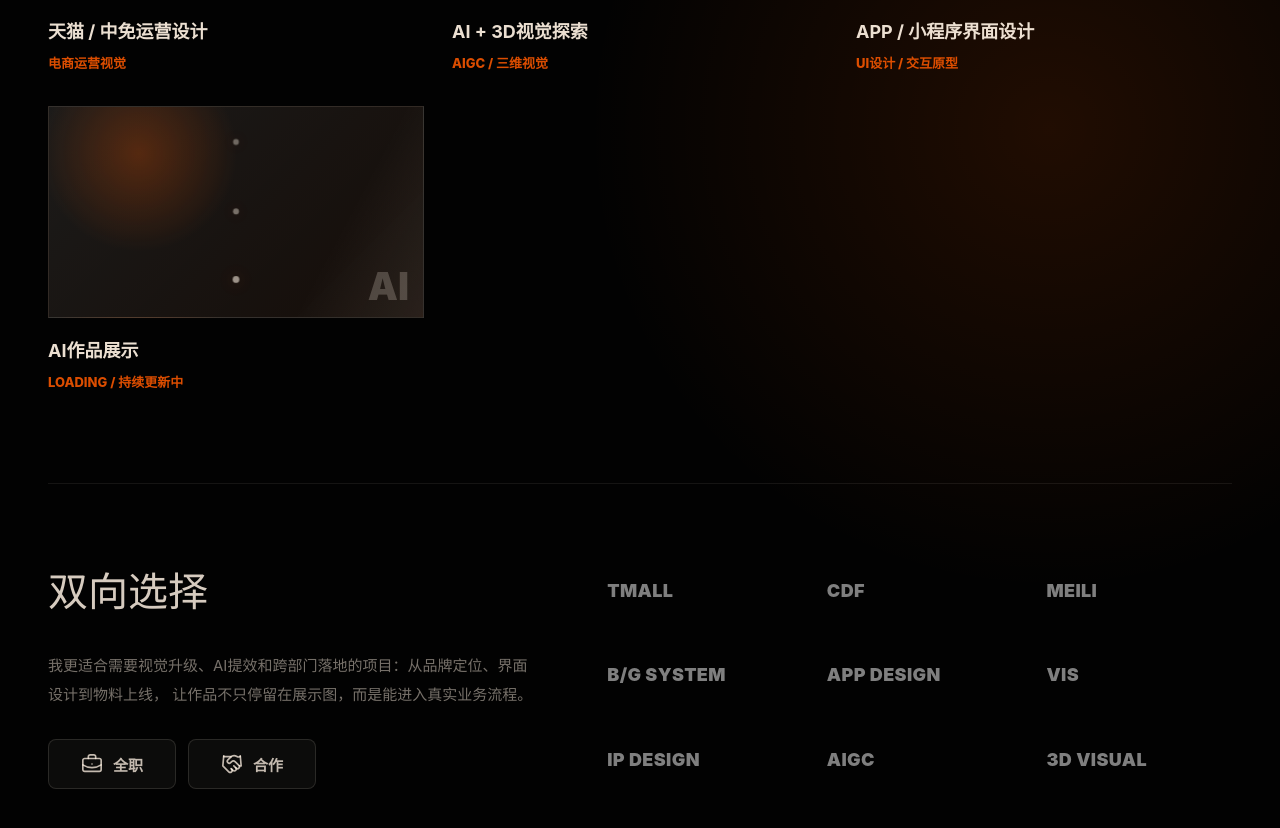
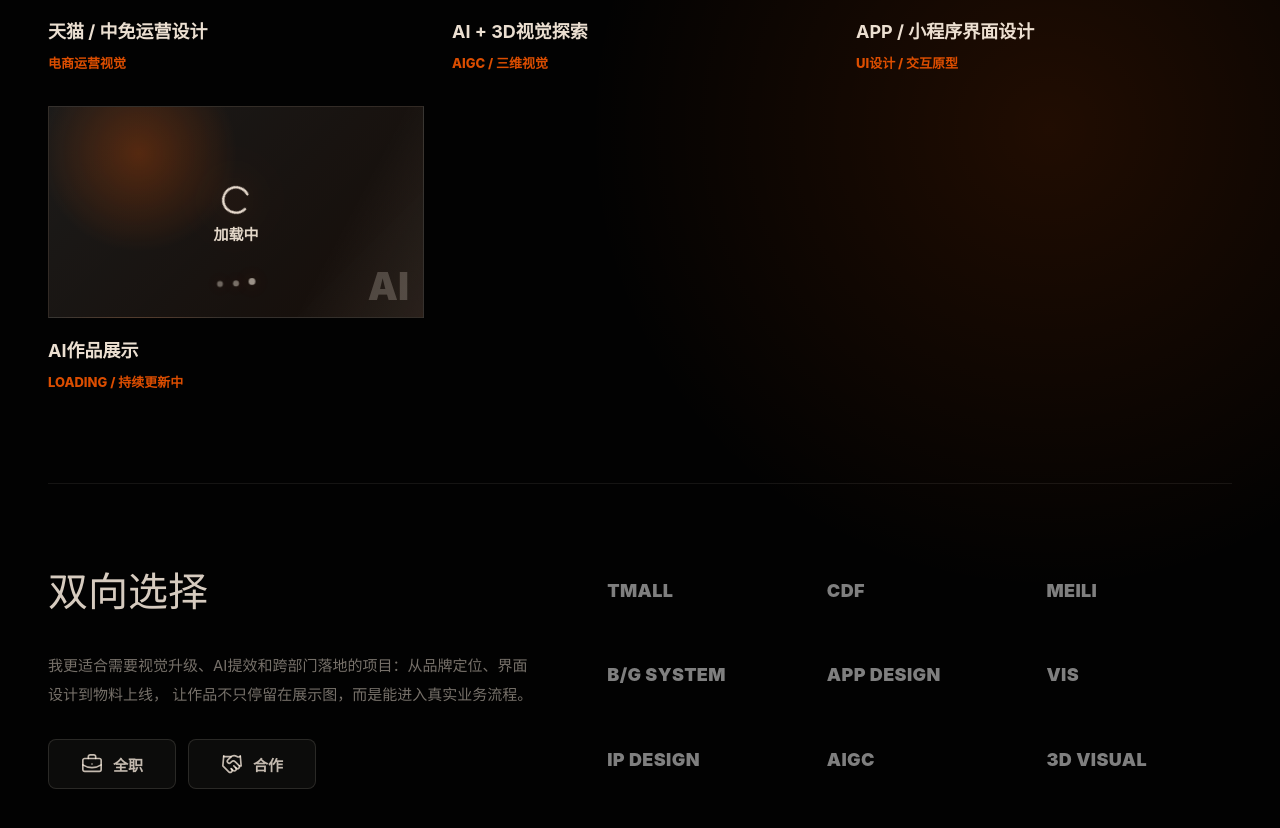
Before and after one commit to dgfherret-creator/web-design, a React (Vite) app: page / in a window 1280 px wide. Shown: the part 3916-4744 px from the top of the page. Built offline with nearby package versions, Linux system fonts and the light colour scheme.

Commit message:
add automatic mobile showcase paging

```diff
--- a/src/App.jsx
+++ b/src/App.jsx
@@ -1,4 +1,4 @@
-import { useEffect, useState } from 'react';
+import { useEffect, useRef, useState } from 'react';
 import {
   ArrowUpRight,
   BriefcaseBusiness,
@@ -6,6 +6,7 @@ import {
   Component,
   Grid3X3,
   Handshake,
+  LoaderCircle,
   Mail,
   MapPin,
   Menu,
@@ -700,7 +701,59 @@ function ProfileSection() {
 
 function ProjectsSection() {
   const [selectedFitChoice, setSelectedFitChoice] = useState(null);
+  const showcaseWallRef = useRef(null);
   const selectedFitMessage = fitChoices.find((choice) => choice.id === selectedFitChoice)?.message;
+
+  useEffect(() => {
+    const wall = showcaseWallRef.current;
+    if (!wall) return undefined;
+
+    const mobileQuery = window.matchMedia('(max-width: 900px)');
+    let timerId;
+    let currentIndex = 0;
+
+    const getCards = () => Array.from(wall.querySelectorAll('.showcase-card'));
+    const scrollToCard = (index) => {
+      const cards = getCards();
+      const card = cards[index];
+      if (!card) return;
+      currentIndex = index;
+      wall.scrollTo({
+        left: card.offsetLeft - wall.offsetLeft,
+        behavior: 'smooth',
+      });
+    };
+    const startAutoPaging = () => {
+      window.clearInterval(timerId);
+      if (!mobileQuery.matches) return;
+      timerId = window.setInterval(() => {
+        const cards = getCards();
+        if (cards.length < 2) return;
+        scrollToCard((currentIndex + 1) % cards.length);
+      }, 2800);
+    };
+
+    const syncFromManualScroll = () => {
+      const cards = getCards();
+      if (!cards.length) return;
+      const nearestIndex = cards.reduce((nearest, card, index) => {
+        const currentDistance = Math.abs(card.offsetLeft - wall.offsetLeft - wall.scrollLeft);
+        const nearestDistance = Math.abs(cards[nearest].offsetLeft - wall.offsetLeft - wall.scrollLeft);
+        return currentDistance < nearestDistance ? index : nearest;
+      }, currentIndex);
+      currentIndex = nearestIndex;
+    };
+
+    startAutoPaging();
+    wall.addEventListener('scroll', syncFromManualScroll, { passive: true });
+    mobileQuery.addEventListener('change', startAutoPaging);
+
+    return () => {
+      window.clearInterval(timerId);
+      wall.removeEventListener('scroll', syncFromManualScroll);
+      mobileQuery.removeEventListener('change', startAutoPaging);
+    };
+  }, []);
 
   return (
     <section className="projects-section section-screen section-stage" id="projects">
@@ -716,7 +769,7 @@ function ProjectsSection() {
           scrambleCharset="SHOWCASE0123456789AIUX"
         />
 
-        <div className="showcase-wall" aria-label="精选项目展示">
+        <div className="showcase-wall" aria-label="精选项目展示" ref={showcaseWallRef}>
           {projects.slice(0, 4).map((project, index) => (
             <article
               className={`showcase-card ${showcaseCards[index]}`}
@@ -764,9 +817,13 @@ function ProjectsSection() {
               >
                 {item.isLoading ? (
                   <div className="direction-loading-visual" aria-hidden="true">
-                    <span />
-                    <span />
-                    <span />
+                    <LoaderCircle className="direction-loading-icon" size={34} strokeWidth={1.7} />
+                    <strong>加载中</strong>
+                    <div className="direction-loading-dots">
+                      <span />
+                      <span />
+                      <span />
+                    </div>
                   </div>
                 ) : (
                   <img src={item.image} alt={`${item.title}作品方向`} />
--- a/src/styles.css
+++ b/src/styles.css
@@ -1541,6 +1541,8 @@ video {
   display: grid;
   width: 100%;
   aspect-ratio: 16 / 9;
+  grid-template-rows: 1fr auto auto 1fr;
+  gap: 10px;
   place-items: center;
   overflow: hidden;
   border: 1px solid rgba(255, 242, 227, 0.12);
@@ -1577,9 +1579,36 @@ video {
   line-height: 1;
 }
 
-.direction-loading-visual span {
+.direction-loading-icon {
   position: relative;
   z-index: 2;
+  grid-row: 2;
+  color: rgba(255, 242, 227, 0.9);
+  filter: drop-shadow(0 0 18px rgba(255, 90, 0, 0.5));
+  animation: direction-loading-spin 1.35s linear infinite;
+}
+
+.direction-loading-visual strong {
+  position: relative;
+  z-index: 2;
+  grid-row: 3;
+  color: rgba(255, 242, 227, 0.88);
+  font-size: 15px;
+  font-weight: 840;
+  line-height: 1;
+}
+
+.direction-loading-dots {
+  position: relative;
+  z-index: 2;
+  grid-row: 4;
+  display: flex;
+  align-items: center;
+  justify-content: center;
+}
+
+.direction-loading-dots span {
+  position: relative;
   display: inline-block;
   width: 8px;
   height: 8px;
@@ -1590,11 +1619,11 @@ video {
   animation: direction-loading-dot 1.15s ease-in-out infinite;
 }
 
-.direction-loading-visual span:nth-child(2) {
+.direction-loading-dots span:nth-child(2) {
   animation-delay: 140ms;
 }
 
-.direction-loading-visual span:nth-child(3) {
+.direction-loading-dots span:nth-child(3) {
   animation-delay: 280ms;
 }
 
@@ -1653,6 +1682,12 @@ video {
   50% {
     transform: translateY(-6px) scale(1);
     opacity: 1;
+  }
+}
+
+@keyframes direction-loading-spin {
+  to {
+    transform: rotate(360deg);
   }
 }
 
@@ -2628,7 +2663,16 @@ video {
     font-size: 28px;
   }
 
-  .direction-loading-visual span {
+  .direction-loading-icon {
+    width: 28px;
+    height: 28px;
+  }
+
+  .direction-loading-visual strong {
+    font-size: 13px;
+  }
+
+  .direction-loading-dots span {
     width: 6px;
     height: 6px;
     margin: 0 3px;
```
